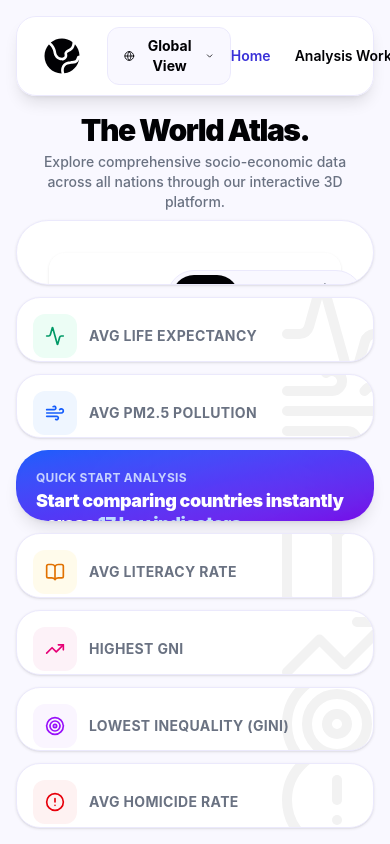
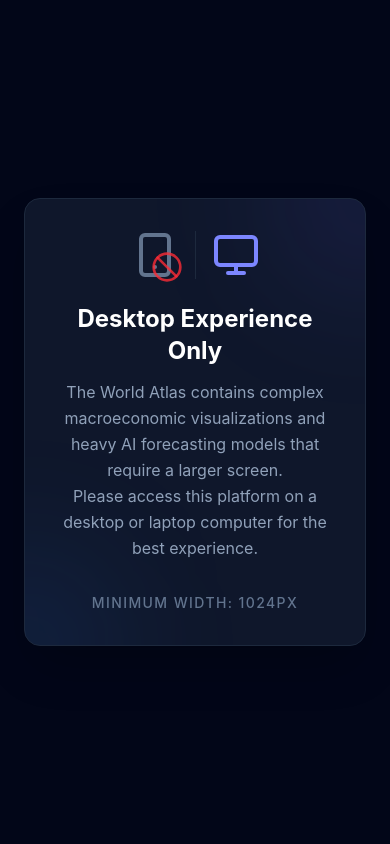
Before and after one commit to Minaa111/the-world-atlas, a React (Vite) app: page /global in a window 390 px wide. Shown: the top 844 px of the page. Built offline with nearby package versions, Linux system fonts and the light colour scheme; no server answers.

Commit message:
Add mobile blocker overlay for smaller screens

```diff
--- a/src/App.jsx
+++ b/src/App.jsx
@@ -1,5 +1,5 @@
 import { Routes, Route, Navigate, useLocation } from "react-router-dom";
-import { useEffect } from "react";
+import { useEffect, useState } from "react";
 import Navbar from "./shared/components/Navbar";
 import Footer from "./shared/components/Footer";
 import Home from "./global/pages/Home";
@@ -7,6 +7,7 @@ import AnalysisWorkspace from "./global/pages/AnalysisWorkspace";
 import About from "./global/pages/About";
 import Choropleth from "./global/pages/Choropleth";
 import DataDirectory from "./global/pages/DataDirectory";
+import MobileBlocker from "./shared/components/MobileBlocker";
 
 // Country Profile
 import CountryHome from "./countries/pages/CountryHome";
@@ -18,10 +19,25 @@ function App() {
   const location = useLocation();
   const isAnalysisPage = location.pathname.includes('/analysis');
   const isChoroplethPage = location.pathname.includes('/choropleth');
+  const [isMobile, setIsMobile] = useState(false);
+
+  useEffect(() => {
+    const checkMobile = () => {
+      setIsMobile(window.innerWidth < 1024);
+    };
+
+    checkMobile();
+    window.addEventListener('resize', checkMobile);
+    return () => window.removeEventListener('resize', checkMobile);
+  }, []);
 
   useEffect(() => {
     window.scrollTo(0, 0);
   }, [location.pathname]);
+
+  if (isMobile) {
+    return <MobileBlocker />;
+  }
 
   return (
     <div className="flex flex-col min-h-screen">
--- /dev/null
+++ b/src/shared/components/MobileBlocker.jsx
@@ -0,0 +1,38 @@
+import { Monitor, Smartphone, Ban } from "lucide-react";
+
+export default function MobileBlocker() {
+  return (
+    <div className="fixed inset-0 z-[9999] bg-slate-950 flex flex-col items-center justify-center p-6 text-center">
+      <div className="bg-slate-900 border border-slate-800 rounded-2xl p-8 max-w-md w-full shadow-2xl relative overflow-hidden">
+        {/* Decorative background elements */}
+        <div className="absolute -top-24 -right-24 w-48 h-48 bg-indigo-500/10 rounded-full blur-3xl"></div>
+        <div className="absolute -bottom-24 -left-24 w-48 h-48 bg-blue-500/10 rounded-full blur-3xl"></div>
+
+        <div className="relative z-10 flex flex-col items-center">
+          <div className="flex items-center justify-center space-x-4 mb-6">
+            <div className="relative">
+              <Smartphone className="w-12 h-12 text-slate-500" />
+              <Ban className="w-8 h-8 text-red-500/80 absolute -bottom-1 -right-1" />
+            </div>
+            <div className="h-12 w-px bg-slate-800"></div>
+            <Monitor className="w-12 h-12 text-indigo-400" />
+          </div>
+
+          <h2 className="text-2xl font-bold text-white mb-3">
+            Desktop Experience Only
+          </h2>
+
+          <p className="text-slate-400 leading-relaxed mb-8">
+            The World Atlas contains complex macroeconomic visualizations and heavy AI forecasting models that require a larger screen.
+            <br className="my-2"/>
+            Please access this platform on a desktop or laptop computer for the best experience.
+          </p>
+
+          <div className="text-sm font-medium text-slate-500 uppercase tracking-widest">
+            Minimum width: 1024px
+          </div>
+        </div>
+      </div>
+    </div>
+  );
+}
```
